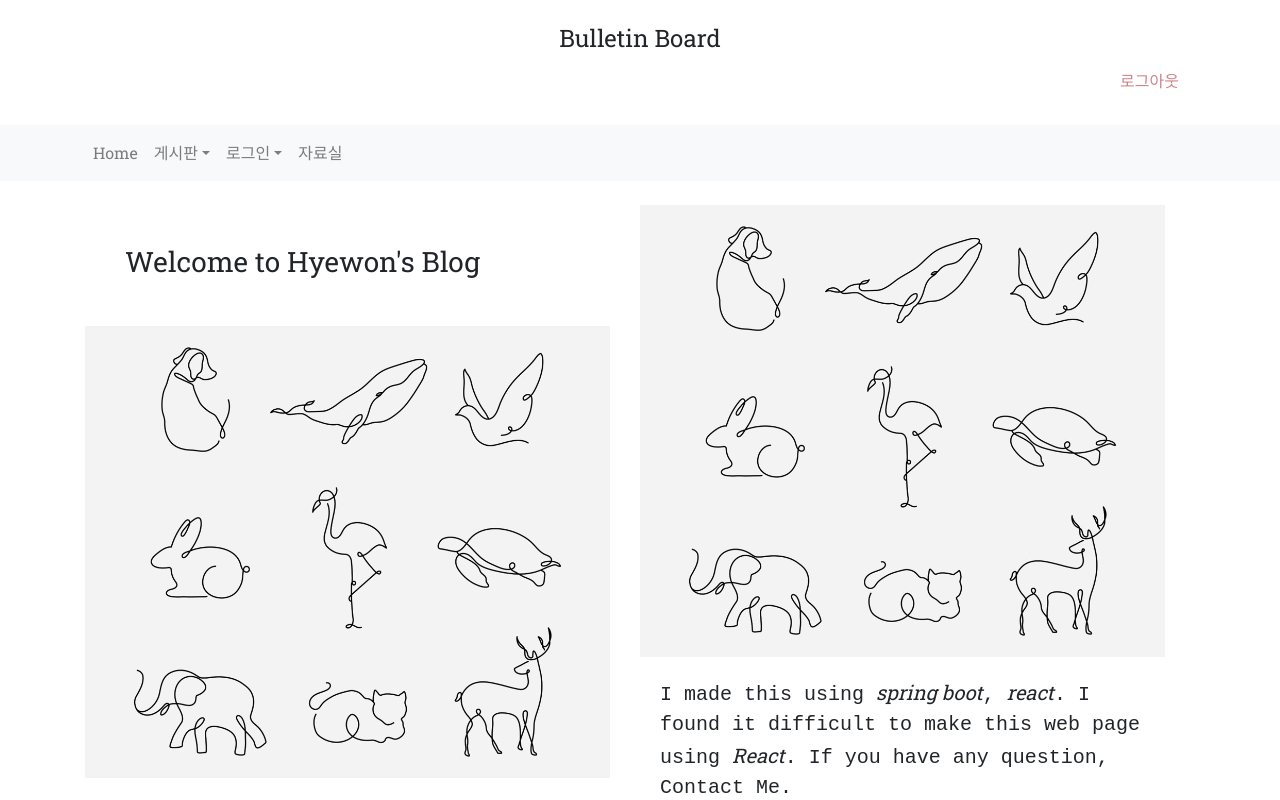
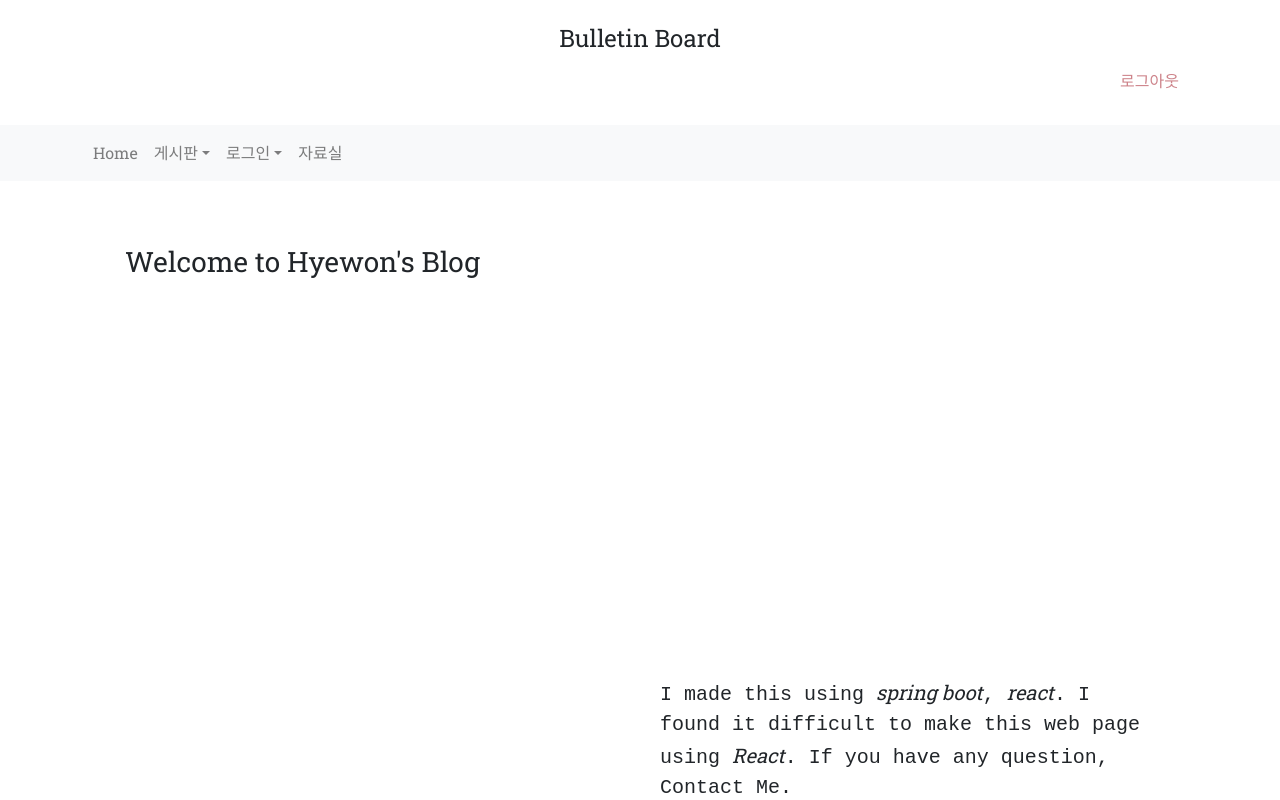
Before and after one commit to IMHYEWON/react-springboot-bbs, a React (Create React App) app in the folder client/: page / in a window 1280 px wide. Shown: the top 800 px of the page. Built offline with nearby package versions, Linux system fonts and the light colour scheme.

Commit message:
no message

```diff
--- a/client/src/Components/main.css
+++ b/client/src/Components/main.css
@@ -33,7 +33,6 @@
 .row .col .firstimage {
     border: 10px solid transparent;
     min-height: 452px;
-    background-image: url('/images/2.jpg');
     background-position: 50% 50%;
     background-size: cover;
 }
@@ -41,7 +40,6 @@
 .row .col .secondimage {
     border: 10px solid transparent;
     min-height: 452px;
-    background-image: url('/images/2.jpg');
     background-position: 50% 50%;
     background-size: cover;
 }
```
